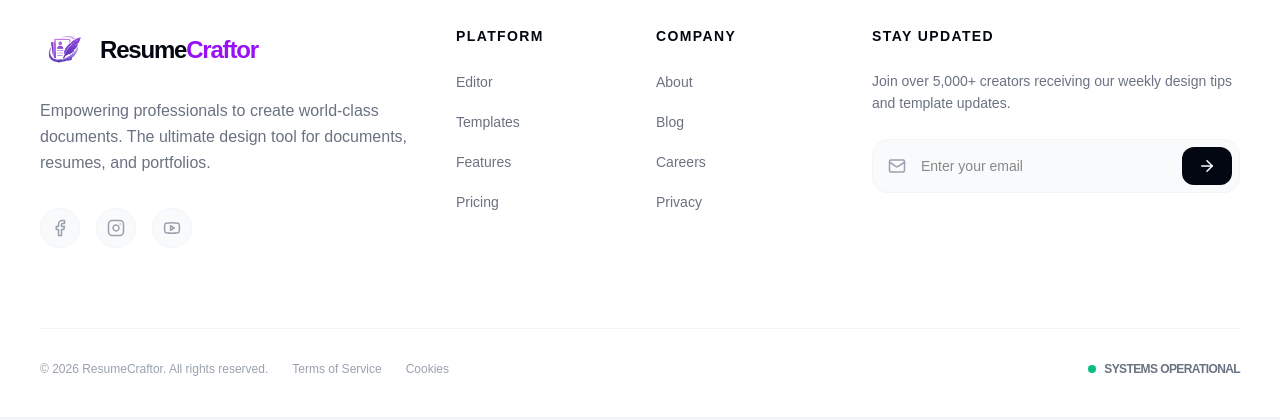
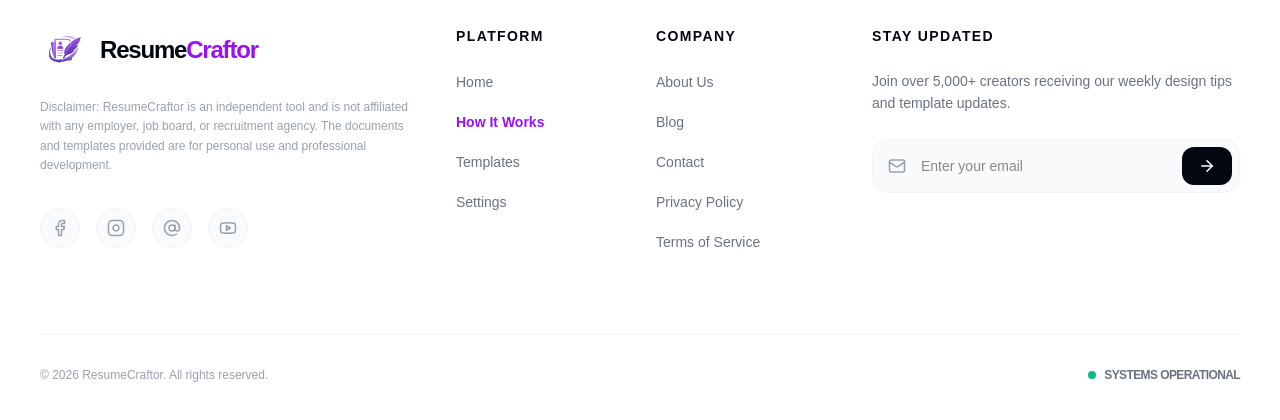
Before and after one commit to affsquadDevs/resumeCrafto-client, a Next.js app: page /blog in a window 1280 px wide. Shown: the part 1612-2032 px from the top of the page. Built offline with nearby package versions, Linux system fonts and the light colour scheme; no server answers.

Commit message:
feat: Establish core application structure with NextAuth.js authentication, landing page, and dashboard views.

```diff
--- a/src/app/api/auth/[...nextauth]/route.ts
+++ b/src/app/api/auth/[...nextauth]/route.ts
@@ -82,7 +82,18 @@ export const authOptions: NextAuthOptions = {
             return session;
         },
     },
-    secret: process.env.NEXTAUTH_SECRET || 'fallback-secret-for-dev',
+    cookies: {
+        sessionToken: {
+            name: `${process.env.NODE_ENV === 'production' ? '__Secure-' : ''}next-auth.session-token`,
+            options: {
+                httpOnly: true,
+                sameSite: 'lax',
+                path: '/',
+                secure: process.env.NODE_ENV === 'production',
+            },
+        },
+    },
+    secret: process.env.NEXTAUTH_SECRET,
     pages: {
         signIn: '/', // We use modals on home page
     },
--- a/src/app/layout.tsx
+++ b/src/app/layout.tsx
@@ -19,10 +19,7 @@ export const metadata: Metadata = {
   title: "ResumeCraftor",
   description: "Create professional resumes with ResumeCraftor",
   icons: {
-    icon: [
-      { url: "/favicon.ico" },
-      { url: "/logo.svg", type: "image/svg+xml" },
-    ],
+    icon: "/favicon.ico",
     apple: "/apple-touch-icon.png",
   },
   openGraph: {
--- a/src/app/page.tsx
+++ b/src/app/page.tsx
@@ -1,12 +1,11 @@
-
-import DashboardPage from '@/components/views/DashboardPage';
+import LandingPage from '@/components/views/LandingPage';
 import FAQSchema from '@/components/seo/FAQSchema';
 
 export default function Home() {
   return (
     <>
       <FAQSchema />
-      <DashboardPage />
+      <LandingPage />
     </>
   );
 }
--- a/src/components/auth/AuthModals.tsx
+++ b/src/components/auth/AuthModals.tsx
@@ -54,7 +54,11 @@ export const AuthModals = ({ isOpen, onClose, initialMode = 'login' }: AuthModal
                 });
 
                 if (result?.error) throw new Error(result.error);
+
+                // Refresh the router to update the session state
+                const { useRouter } = await import('next/navigation');
                 onClose();
+                window.location.reload(); // Hard reload is sometimes safer to ensure all context providers update
             } else {
                 const result = await signIn('credentials', {
                     email,
@@ -63,7 +67,9 @@ export const AuthModals = ({ isOpen, onClose, initialMode = 'login' }: AuthModal
                 });
 
                 if (result?.error) throw new Error(result.error);
+
                 onClose();
+                window.location.reload();
             }
         } catch (err: any) {
             setError(err.message);
--- a/src/components/dashboard/CraftorNavbar.tsx
+++ b/src/components/dashboard/CraftorNavbar.tsx
@@ -39,17 +39,22 @@ export const CraftorNavbar = ({ mode = 'default', title, backUrl = '/', activeTa
 
     // Sync session user with Zustand store
     React.useEffect(() => {
-        if (session?.user && !user) {
+        // Only sync when status is settled (authenticated or unauthenticated)
+        if (status === 'loading') return;
+
+        if (session?.user) {
+            if (!user || user.id !== (session.user as any).id) {
                 setUser({
                     id: (session.user as any).id,
                     name: session.user.name,
                     email: session.user.email,
                     image: session.user.image,
                 });
-        } else if (!session?.user && user) {
+            }
+        } else if (user) {
             setUser(null);
         }
-    }, [session, user, setUser]);
+    }, [session, status, user, setUser]);
 
     const toggleMenu = () => setIsMenuOpen(!isMenuOpen);
     const openLogin = () => setAuthModal({ isOpen: true, mode: 'login' });
@@ -199,7 +204,9 @@ export const CraftorNavbar = ({ mode = 'default', title, backUrl = '/', activeTa
 
                     {/* Auth / Profile */}
                     <div className="hidden lg:flex items-center gap-2 md:gap-4 shrink-0">
-                        {status === 'authenticated' ? (
+                        {status === 'loading' ? (
+                            <div className="w-20 h-8 animate-pulse bg-gray-100 rounded-full" />
+                        ) : status === 'authenticated' ? (
                             <>
                                 <Link href="/resume-builder" className="bg-purple-600 hover:bg-purple-700 text-white px-4 xl:px-8 py-3 rounded-full text-[10px] xl:text-xs font-black uppercase tracking-widest transition-colors shadow-lg shadow-purple-200">
                                     Create New
@@ -286,7 +293,7 @@ export const CraftorNavbar = ({ mode = 'default', title, backUrl = '/', activeTa
                         style={{ background: 'rgba(255,255,255,0.95)', border: '1px solid rgba(255,255,255,0.2)' }}
                     >
                         <nav className="flex flex-col gap-1">
-                            {[...navLinks, ...extraLinks, { name: status === 'authenticated' ? 'My Designs' : 'Start Designing', href: '/resume-builder' }].map(link => (
+                            {[...navLinks, ...extraLinks, { name: status === 'authenticated' ? 'My Designs' : 'Start Designing', href: status === 'authenticated' ? '/dashboard' : '/resume-builder' }].map(link => (
                                 <Link
                                     key={link.href}
                                     href={link.href}
@@ -297,7 +304,11 @@ export const CraftorNavbar = ({ mode = 'default', title, backUrl = '/', activeTa
                                     {link.href === '/resume-builder' && <Sparkles size={16} />}
                                 </Link>
                             ))}
-                            {status !== 'authenticated' && (
+                            {status === 'loading' ? (
+                                <div className="px-6 py-4 rounded-xl bg-gray-50/50">
+                                    <div className="w-24 h-5 animate-pulse bg-gray-200 rounded" />
+                                </div>
+                            ) : status !== 'authenticated' && (
                                 <button onClick={() => { setIsMenuOpen(false); openLogin(); }} className="flex items-center justify-between px-6 py-4 rounded-xl font-bold text-gray-600 hover:bg-gray-50 transition-all text-left">
                                     <span>Login / Register</span>
                                     <CircleUser size={16} />
--- a/src/components/dashboard/DashboardFooter.tsx
+++ b/src/components/dashboard/DashboardFooter.tsx
@@ -3,7 +3,7 @@
 import React from 'react';
 import Link from 'next/link';
 import Image from 'next/image';
-import { Facebook, Youtube, Instagram, Twitter, Linkedin, Github, Mail, ArrowRight } from 'lucide-react';
+import { Facebook, Youtube, Instagram, Twitter, Linkedin, Github, Mail, ArrowRight, AtSign as Threads } from 'lucide-react';
 
 export const DashboardFooter = () => {
     return (
@@ -27,9 +27,8 @@ export const DashboardFooter = () => {
                                     <span className="text-purple-600 group-hover:text-purple-500 transition-colors">Craftor</span>
                                 </span>
                             </Link>
-                            <p className="text-gray-500 text-base leading-relaxed max-w-sm">
-                                Empowering professionals to create world-class documents.
-                                The ultimate design tool for documents, resumes, and portfolios.
+                            <p className="text-gray-400 text-xs leading-relaxed max-w-sm font-medium">
+                                Disclaimer: ResumeCraftor is an independent tool and is not affiliated with any employer, job board, or recruitment agency. The documents and templates provided are for personal use and professional development.
                             </p>
                         </div>
 
@@ -37,6 +36,7 @@ export const DashboardFooter = () => {
                             {[
                                 { Icon: Facebook, href: 'https://www.facebook.com/people/ResumeCraftor/61586853676415/' },
                                 { Icon: Instagram, href: 'https://www.instagram.com/resumecraftor26' },
+                                { Icon: Threads, href: 'https://www.threads.net/@resumecraftor26' },
                                 { Icon: Youtube, href: 'https://www.youtube.com/@ResumeCraftor' }
                             ].map((social, i) => (
                                 <Link
@@ -55,10 +55,23 @@ export const DashboardFooter = () => {
                         <div className="space-y-6">
                             <h4 className="text-gray-950 font-bold text-sm uppercase tracking-widest">Platform</h4>
                             <ul className="space-y-4">
-                                {['Editor', 'Templates', 'Features', 'Pricing'].map((item) => (
-                                    <li key={item}>
-                                        <Link href={`/${item.toLowerCase()}`} className="text-gray-500 hover:text-purple-600 text-sm font-medium transition-colors">
-                                            {item}
+                                {[
+                                    { name: 'Home', href: '/' },
+                                    { name: 'How It Works', href: '/how-it-works', emphasized: true },
+                                    { name: 'Templates', href: '/templates' },
+                                    { name: 'Settings', href: '/settings' }
+                                ].map((item) => (
+                                    <li key={item.name}>
+                                        <Link
+                                            href={item.href}
+                                            className={`
+                                                ${item.emphasized
+                                                    ? 'text-purple-600 font-black'
+                                                    : 'text-gray-500 font-medium'}
+                                                hover:text-purple-600 text-sm transition-colors
+                                            `}
+                                        >
+                                            {item.name}
                                         </Link>
                                     </li>
                                 ))}
@@ -68,10 +81,11 @@ export const DashboardFooter = () => {
                             <h4 className="text-gray-950 font-bold text-sm uppercase tracking-widest">Company</h4>
                             <ul className="space-y-4">
                                 {[
-                                    { name: 'About', href: '/about' },
+                                    { name: 'About Us', href: '/about' },
                                     { name: 'Blog', href: '/blog' },
-                                    { name: 'Careers', href: '/careers' },
-                                    { name: 'Privacy', href: '/privacy-policy' }
+                                    { name: 'Contact', href: '/contact' },
+                                    { name: 'Privacy Policy', href: '/privacy-policy' },
+                                    { name: 'Terms of Service', href: '/terms-of-service' }
                                 ].map((item) => (
                                     <li key={item.name}>
                                         <Link href={item.href} className="text-gray-500 hover:text-purple-600 text-sm font-medium transition-colors">
@@ -109,8 +123,6 @@ export const DashboardFooter = () => {
                 <div className="pt-8 border-t border-gray-100 flex flex-col md:flex-row justify-between items-center gap-6">
                     <div className="flex items-center gap-6 text-xs font-medium text-gray-400">
                         <span>© 2026 ResumeCraftor. All rights reserved.</span>
-                        <Link href="/terms" className="hover:text-gray-600 transition-colors">Terms of Service</Link>
-                        <Link href="/cookies" className="hover:text-gray-600 transition-colors">Cookies</Link>
                     </div>
 
                     <div className="flex items-center gap-2">
--- a/src/components/dashboard/DashboardHero.tsx
+++ b/src/components/dashboard/DashboardHero.tsx
@@ -1,6 +1,9 @@
 import React, { memo } from 'react';
 import Link from 'next/link';
+import { usePathname, useRouter } from 'next/navigation';
 import { Plus, Sparkles, Settings2, Share2, Download, CircleUser } from 'lucide-react';
+import { useSession } from 'next-auth/react';
+import { useUserStore } from '@/store/useUserStore';
 
 const ToolbarButton = memo(({ icon: Icon }: { icon: any }) => (
     <div className="w-6 h-6 rounded flex items-center justify-center hover:bg-white/10 transition-colors cursor-pointer">
@@ -116,6 +119,11 @@ const RightPanel = memo(() => (
 ));
 
 export const DashboardHero = () => {
+    const { data: session } = useSession();
+    const { setAuthModal } = useUserStore();
+    const pathname = usePathname();
+    const router = useRouter();
+
     return (
         <section className="px-0 py-4 md:px-6 md:py-6 lg:px-10 lg:py-8">
             <div className="relative rounded-none md:rounded-[2.5rem] overflow-hidden bg-gradient-to-br from-indigo-900 via-purple-900 to-violet-900 p-6 md:p-12 lg:p-20 shadow-2xl shadow-purple-900/40 text-white">
@@ -142,13 +150,7 @@ export const DashboardHero = () => {
                             Build ATS-optimized resumes with our intuitive drag-and-drop editor. Choose from professional templates and create stunning documents that get you hired.
                         </p>
 
-                        <Link
-                            href="/resume-builder"
-                            className="group inline-flex items-center justify-center gap-3 px-6 py-3 md:px-8 md:py-4 bg-white text-purple-950 rounded-2xl font-bold hover:shadow-xl hover:shadow-white/20 transition-all active:scale-[0.98] w-full sm:w-auto"
-                        >
-                            <Plus size={20} className="text-purple-600 transition-transform group-hover:rotate-90" />
-                            Create New Design
-                        </Link>
+
                     </div>
 
                     {/* RIGHT */}
--- a/src/components/views/DashboardPage.tsx
+++ b/src/components/views/DashboardPage.tsx
@@ -20,19 +20,21 @@ const DesignCard = dynamic(() => import('@/components/dashboard/DesignCard').the
 });
 
 const DashboardFooter = dynamic(() => import('@/components/dashboard/DashboardFooter').then(mod => mod.DashboardFooter));
-const FeaturesGrid = dynamic(() => import('@/components/dashboard/FeaturesGrid').then(mod => mod.FeaturesGrid));
-const FAQBlock = dynamic(() => import('@/components/dashboard/FAQBlock').then(mod => mod.FAQBlock));
 
 
 export default function DashboardPage() {
     const router = useRouter();
     const loadTemplate = useEditorStore((state) => state.loadTemplate);
     const setResumeInfo = useEditorStore((state) => state.setResumeInfo);
-    const { data: session } = useSession();
+    const { data: session, status } = useSession();
     const [resumes, setResumes] = useState<any[]>([]);
     const [isLoading, setIsLoading] = useState(true);
 
     useEffect(() => {
+        if (status === 'unauthenticated') {
+            router.push('/');
+            return;
+        }
         const fetchResumes = async () => {
             if (!session) {
                 setIsLoading(false);
@@ -51,7 +53,7 @@ export default function DashboardPage() {
             }
         };
         fetchResumes();
-    }, [session]);
+    }, [session, status, router]);
 
     const handleSelectTemplate = (templateId: string | null, isResume: boolean = false) => {
         if (isResume && templateId) {
@@ -199,9 +201,6 @@ export default function DashboardPage() {
                     </div>
                 </section>
 
-                <FeaturesGrid />
-                <FAQBlock />
-
                 <DashboardFooter />
             </main>
         </div>
--- /dev/null
+++ b/src/components/views/LandingPage.tsx
@@ -0,0 +1,25 @@
+"use client";
+
+import React from 'react';
+import dynamic from 'next/dynamic';
+import { CraftorNavbar } from '@/components/dashboard/CraftorNavbar';
+import { DashboardHero } from '@/components/dashboard/DashboardHero';
+
+const DashboardFooter = dynamic(() => import('@/components/dashboard/DashboardFooter').then(mod => mod.DashboardFooter));
+const FeaturesGrid = dynamic(() => import('@/components/dashboard/FeaturesGrid').then(mod => mod.FeaturesGrid));
+const FAQBlock = dynamic(() => import('@/components/dashboard/FAQBlock').then(mod => mod.FAQBlock));
+
+export default function LandingPage() {
+    return (
+        <div className="min-h-screen w-full bg-white text-gray-900">
+            {/* Main Content */}
+            <main className="min-h-screen bg-gray-50/30 pt-24 pb-12 overflow-x-hidden">
+                <CraftorNavbar />
+                <DashboardHero />
+                <FeaturesGrid />
+                <FAQBlock />
+                <DashboardFooter />
+            </main>
+        </div>
+    );
+}
--- a/src/middleware.ts
+++ b/src/middleware.ts
@@ -4,7 +4,7 @@ import { NextRequest, NextResponse } from 'next/server';
 export async function middleware(req: NextRequest) {
     const token = await getToken({
         req,
-        secret: process.env.NEXTAUTH_SECRET || 'fallback-secret-for-dev',
+        secret: process.env.NEXTAUTH_SECRET,
     });
 
     const isAuthPage = req.nextUrl.pathname.startsWith('/api/auth');
```
Lines whose indentation alone changed are shown as unchanged.
